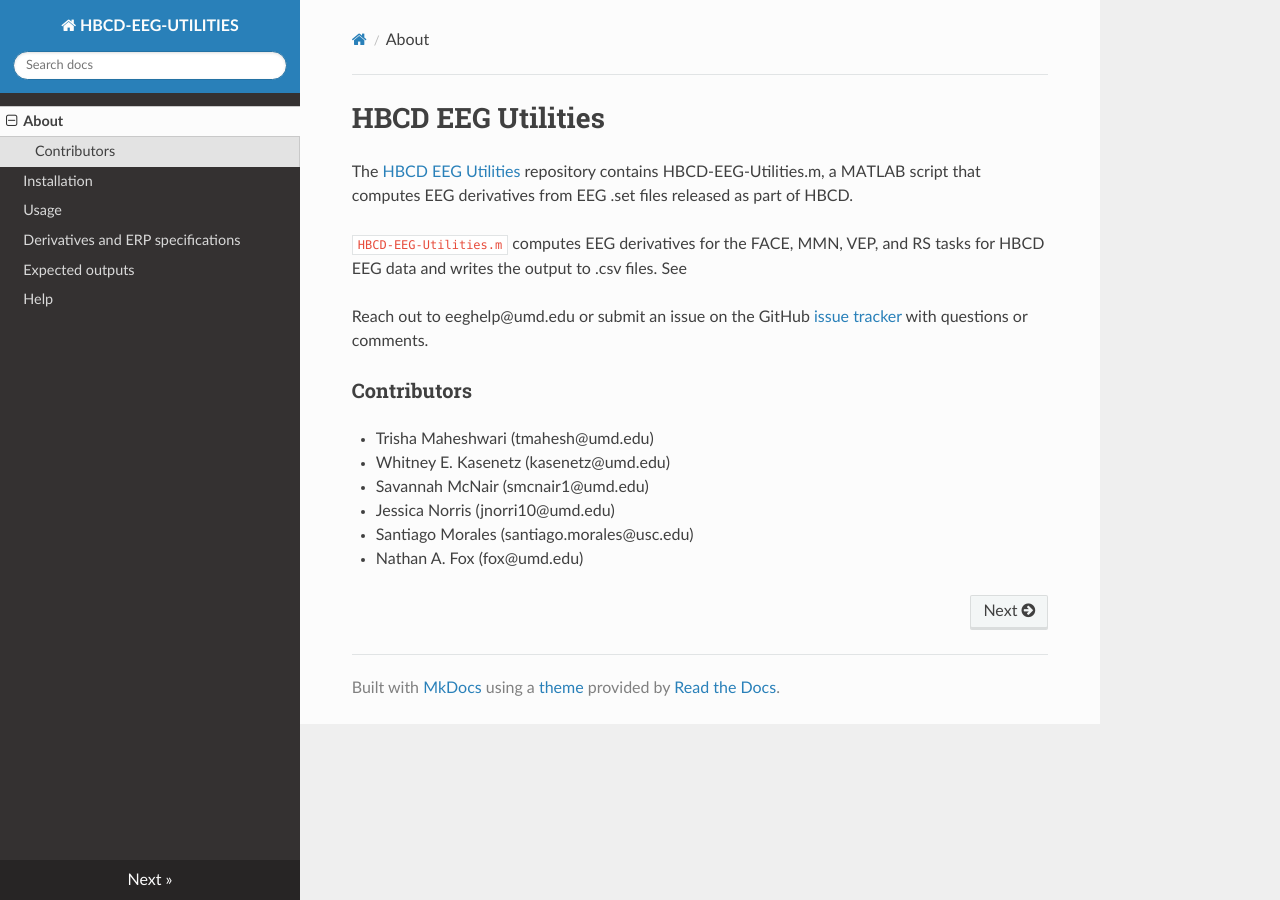
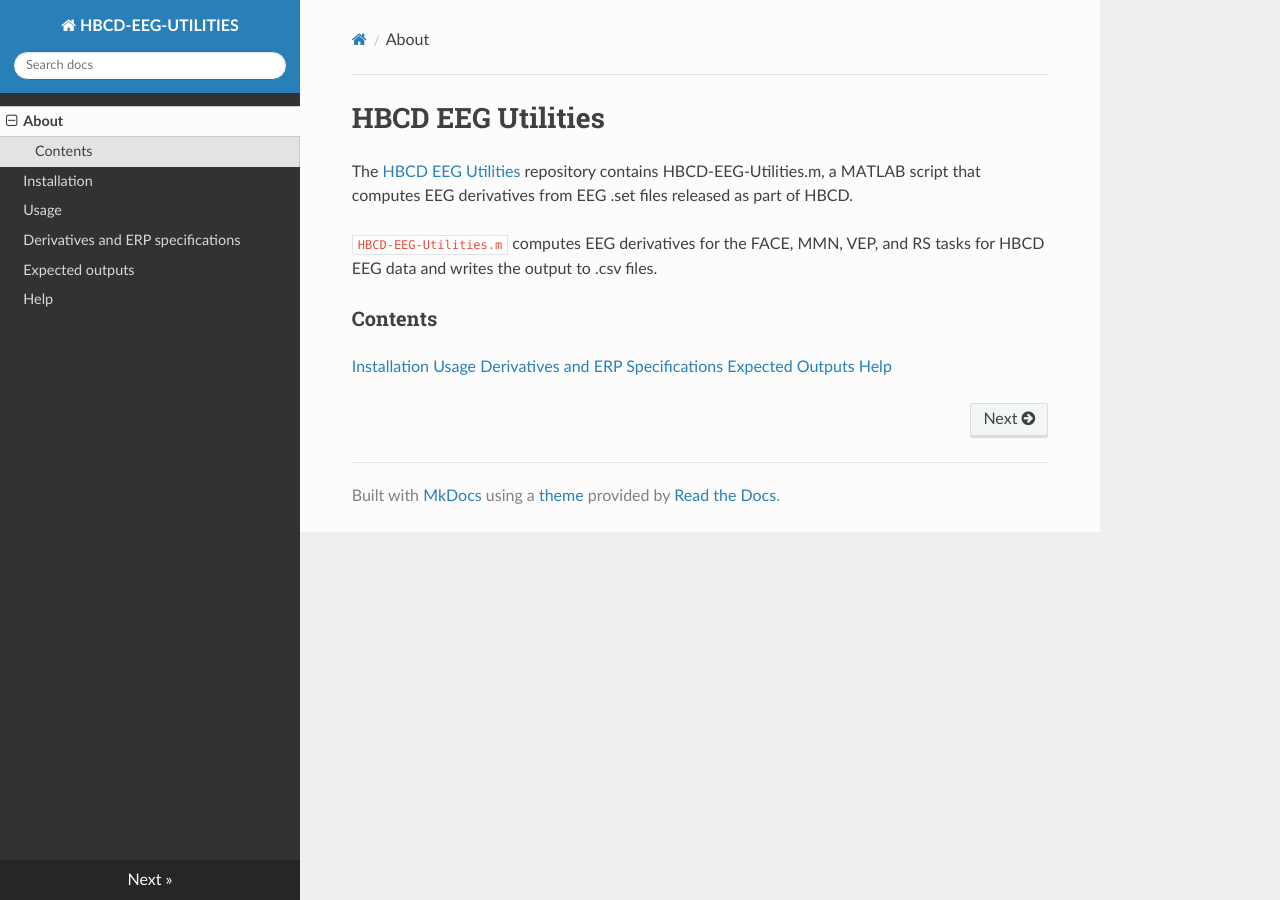
Before and after one commit to Child-Development-Lab/HBCD-EEG-Utilities, an MkDocs documentation site: the page built from docs/index.md, in a window 1280 px wide. Built offline with MkDocs 1.6.1, drawn with Linux system fonts in a browser that asks for light colours; nearby versions of some CDN libraries.

Commit message:
Update index.md

```diff
--- a/docs/index.md
+++ b/docs/index.md
@@ -2,15 +2,12 @@
 
 The [HBCD EEG Utilities](https://github.com/Child-Development-Lab/HBCD-EEG-Utilities) repository contains HBCD-EEG-Utilities.m, a MATLAB script that computes EEG derivatives from EEG .set files released as part of HBCD.
 
-`HBCD-EEG-Utilities.m` computes EEG derivatives for the FACE, MMN, VEP, and RS tasks for HBCD EEG data and writes the output to .csv files. See
+`HBCD-EEG-Utilities.m` computes EEG derivatives for the FACE, MMN, VEP, and RS tasks for HBCD EEG data and writes the output to .csv files.
 
-Reach out to eeghelp@umd.edu or submit an issue on the GitHub [issue tracker](https://github.com/Child-Development-Lab/HBCD-EEG-Utilities/issues) with questions or comments.
+### Contents
 
-### Contributors
-
-- Trisha Maheshwari (tmahesh@umd.edu)
-- Whitney E. Kasenetz (kasenetz@umd.edu)
-- Savannah McNair (smcnair1@umd.edu)
-- Jessica Norris (jnorri10@umd.edu)
-- Santiago Morales (santiago.morales@usc.edu)
-- Nathan A. Fox (fox@umd.edu)
+[Installation](https://childdevlab-hbcd-eeg-utilities.readthedocs.io/en/latest/installation/)
+[Usage](https://childdevlab-hbcd-eeg-utilities.readthedocs.io/en/latest/usage/)
+[Derivatives and ERP Specifications](https://childdevlab-hbcd-eeg-utilities.readthedocs.io/en/latest/derivatives_ERPspecs/)
+[Expected Outputs](https://childdevlab-hbcd-eeg-utilities.readthedocs.io/en/latest/expected-outputs/)
+[Help](https://childdevlab-hbcd-eeg-utilities.readthedocs.io/en/latest/help/)
```
